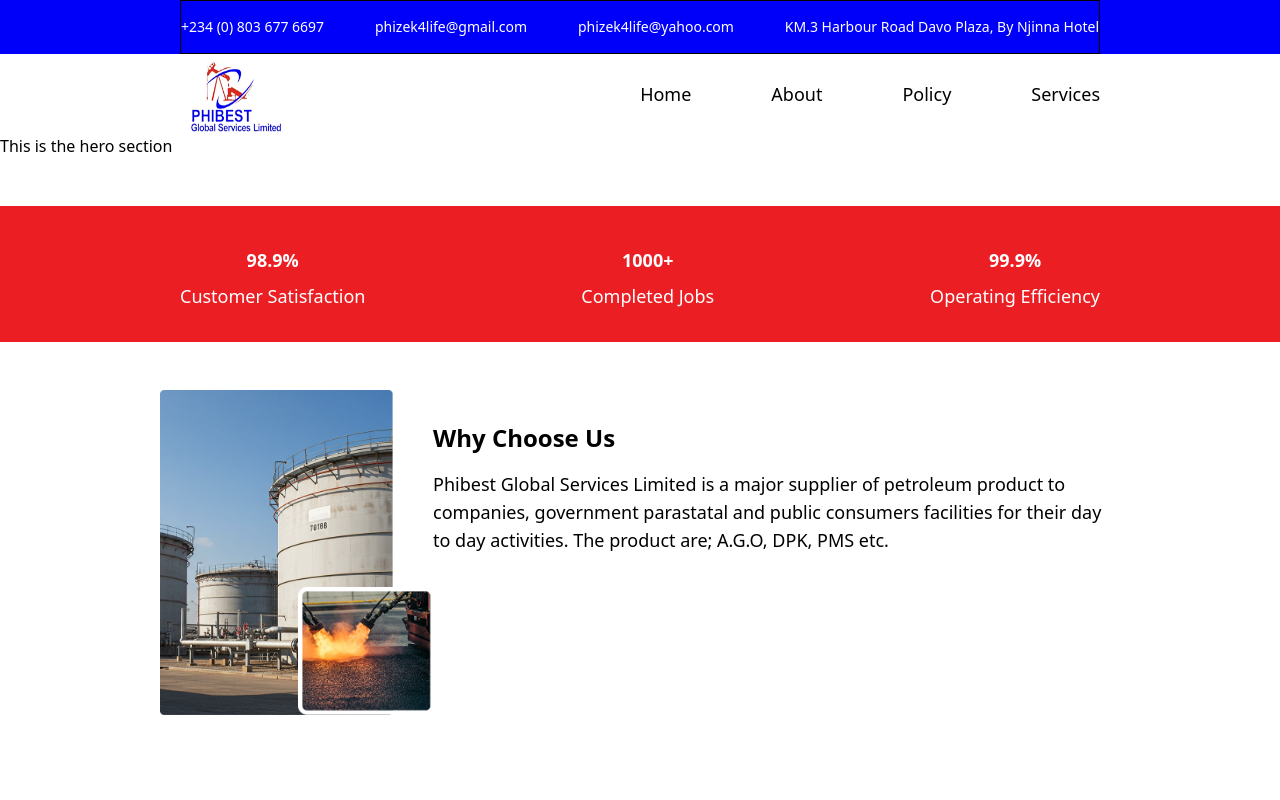
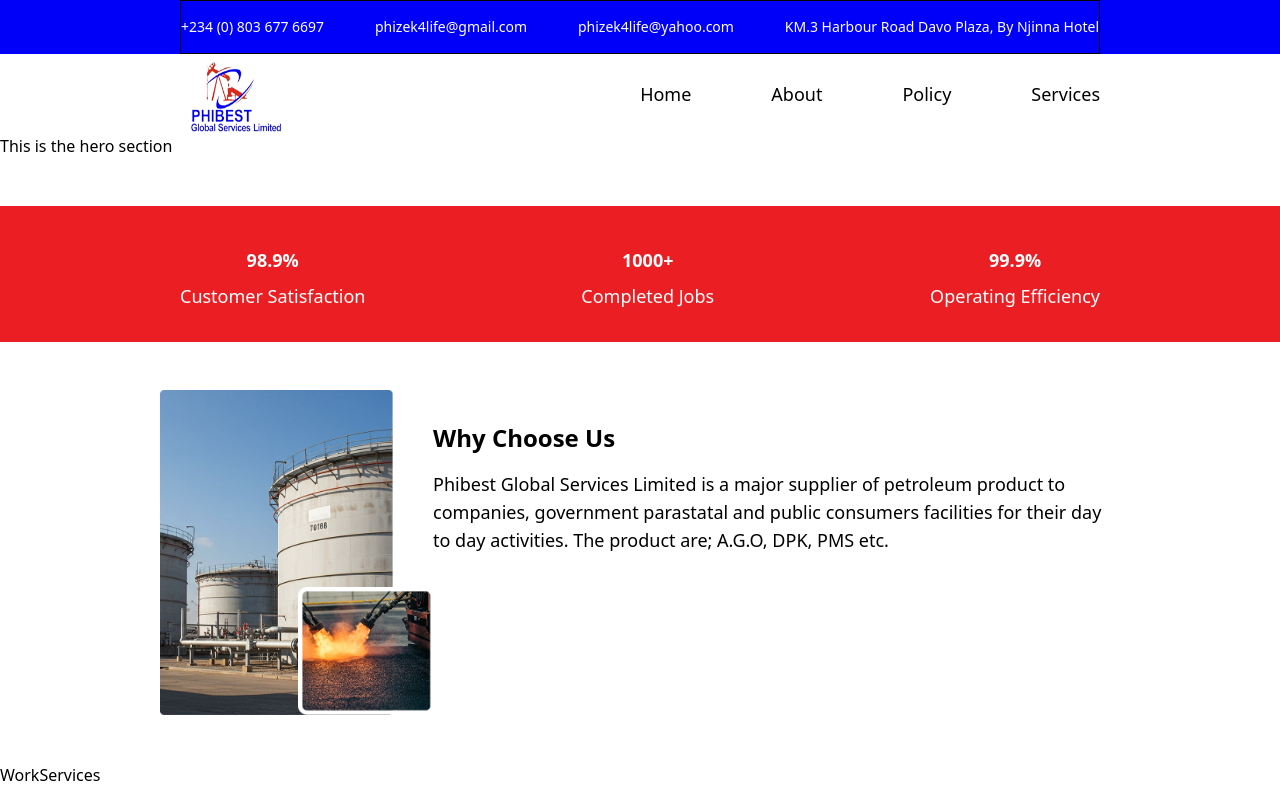
Before and after one commit to Anitaukah/phibest-global, a React (Vite) app: page /Service in a window 1280 px wide. Built offline with nearby package versions, Linux system fonts and the light colour scheme.

Commit message:
create the WOrdkService component and added it to the Service page

```diff
--- a/src/ServicePage.jsx
+++ b/src/ServicePage.jsx
@@ -6,6 +6,7 @@ import Navbar from "./components/Navbar";
 import HeroServices from "./components/HeroServices";
 import WhyChooseUs from "./components/WhyChooseUs";
 import RatingServices from "./components/RatingServices";
+import WorkServices from "./components/WorkServices";
 
 const Service_page = () => {
 	return (
@@ -15,6 +16,7 @@ const Service_page = () => {
 			<HeroServices />
 			<RatingServices />
 			<WhyChooseUs />
+			<WorkServices />
 		</div>
 	);
 };
--- a/src/components/WorkServices.jsx
+++ b/src/components/WorkServices.jsx
@@ -0,0 +1,9 @@
+import React from 'react'
+
+const WorkServices = () => {
+  return (
+	<div>WorkServices</div>
+  )
+}
+
+export default WorkServices;
```
